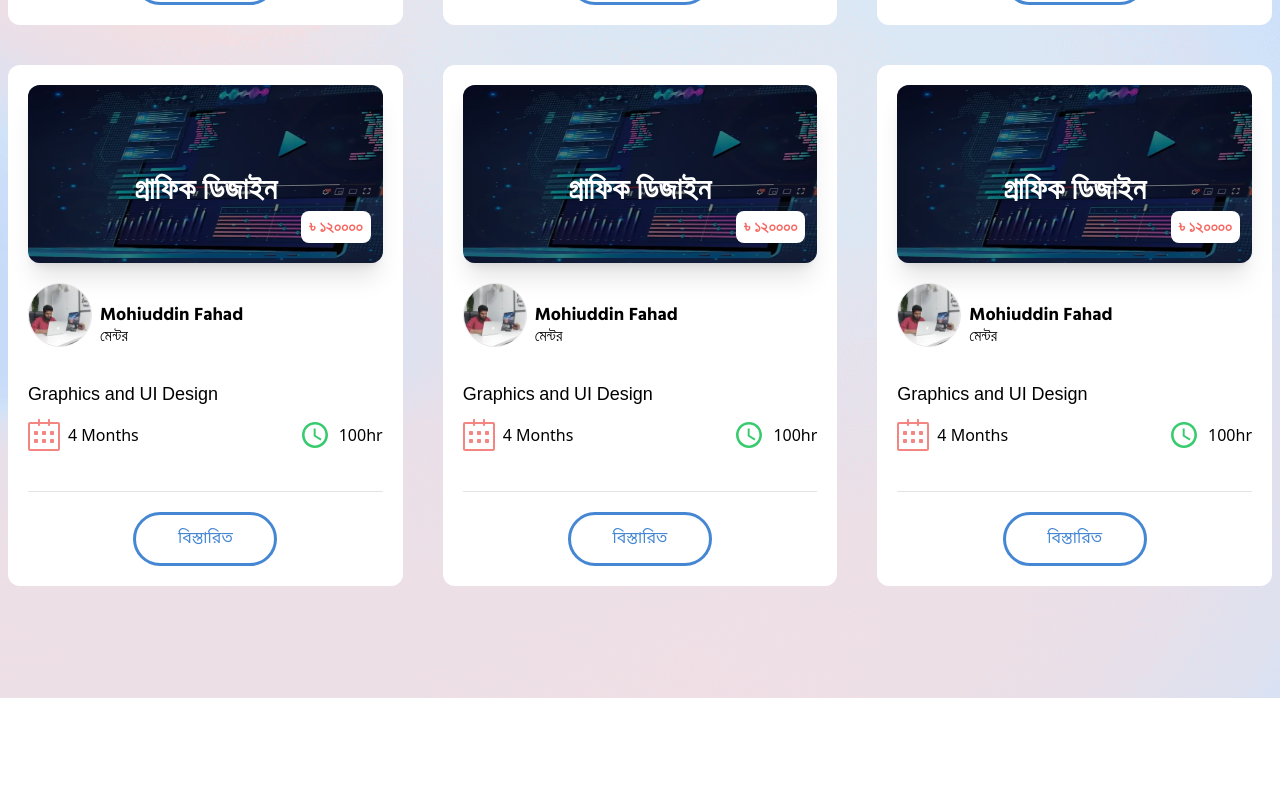
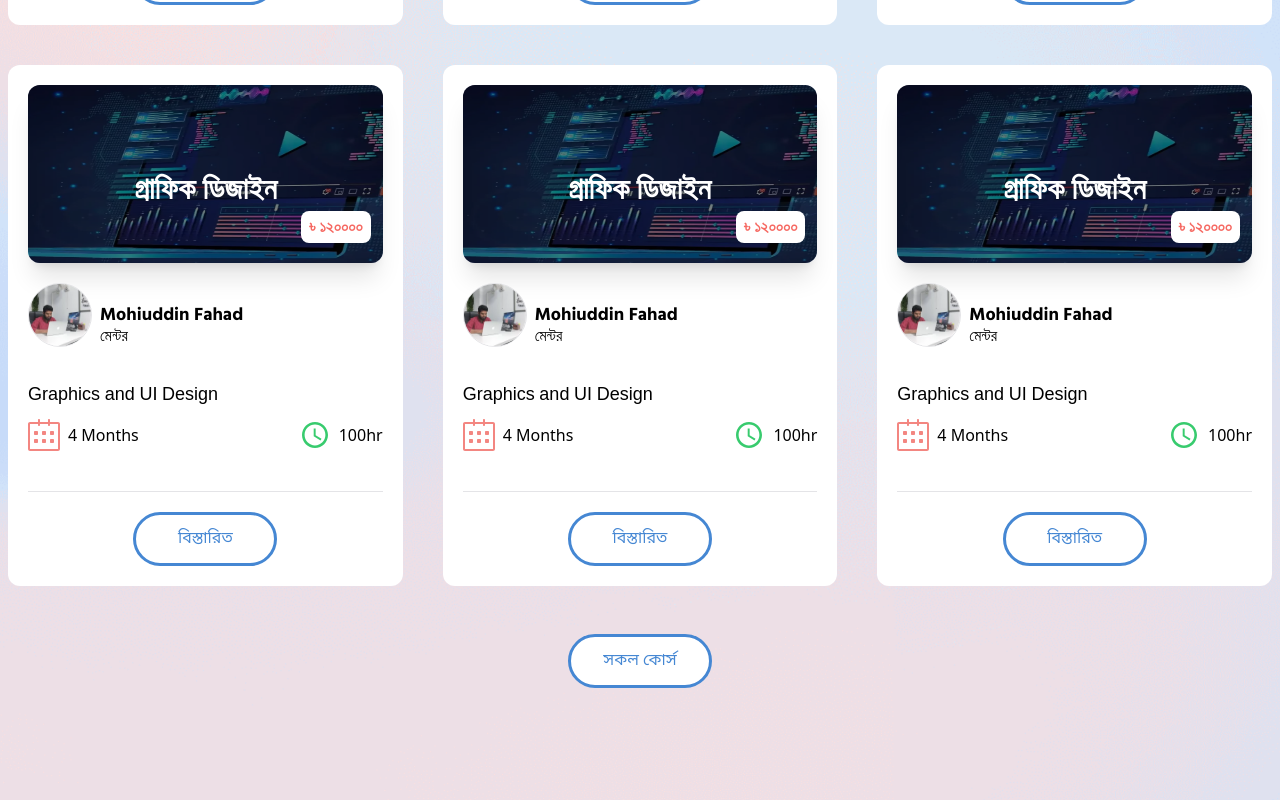
Before and after one commit to Shahriar-Shakil/pondit-clone, a Next.js app: page / in a window 1280 px wide. Shown: the part 1905-2705 px from the top of the page. Before the commit the page ends 2603 px from the top, so only its background shows below. Built offline with nearby package versions, Linux system fonts and the light colour scheme.

Commit message:
all course button added

```diff
--- a/src/components/CourseCard.tsx
+++ b/src/components/CourseCard.tsx
@@ -66,7 +66,7 @@ export default function CourseCard({}: Props) {
       <div className="flex items-center justify-center ">
         <Link
           href="/"
-          className="flex items-center justify-center px-6 border-[3px] bg-white hover:bg-white  text-base  font-nato py-3 text-primary-blue border-primary-blue rounded-[46px] min-w-36 w-36"
+          className="flex items-center justify-center px-6 border-[3px] bg-white hover:bg-white  text-base  font-nato py-3 text-primary-blue  border-primary-blue rounded-[46px] min-w-36 w-36"
         >
           বিস্তারিত
         </Link>
--- a/src/components/OurCourses.tsx
+++ b/src/components/OurCourses.tsx
@@ -1,3 +1,4 @@
+import Link from "next/link";
 import CourseCard from "./CourseCard";
 
 const data = [
@@ -24,8 +25,8 @@ type Props = {};
 
 export default function OurCourses({}: Props) {
   return (
-    <div className="home-slide  new-course mt-12 pt-10 pb-10 md:pt-[80px] md:pb-[56px] bg-blue-200">
-      <div className="container max-w-2xl mx-auto px-2  pb-14">
+    <div className="home-slide  new-course mt-12 pt-10 pb-10 md:pt-[80px] md:pb-[56px] bg-blue-200 ">
+      <div className="container max-w-2xl mx-auto px-2  pb-14 relative">
         <div className="text-center md:text-left">
           <p className="text-orange font-nato font-bold text-sm md:text-lg block tracking-[0.9px] pb-[18px]">
             সকল ক্যাটাগরীর
@@ -50,6 +51,14 @@ export default function OurCourses({}: Props) {
             <CourseCard />
             <CourseCard />
           </div>
+          <div className="mt-12">
+            <Link
+              href="/"
+              className="mx-auto flex items-center justify-center px-6 border-[3px] bg-white hover:bg-primary-blue  text-base  font-nato py-3 text-primary-blue hover:text-white border-primary-blue rounded-[46px] min-w-36 w-36"
+            >
+              সকল কোর্স
+            </Link>
+          </div>
         </div>
       </div>
     </div>
```
